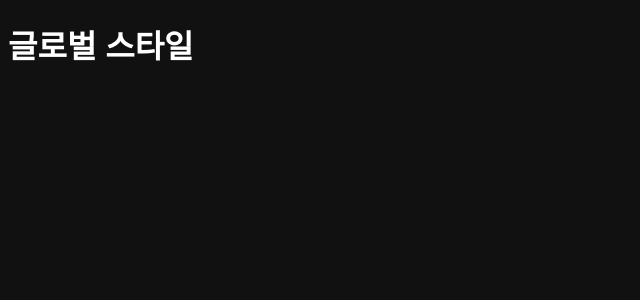
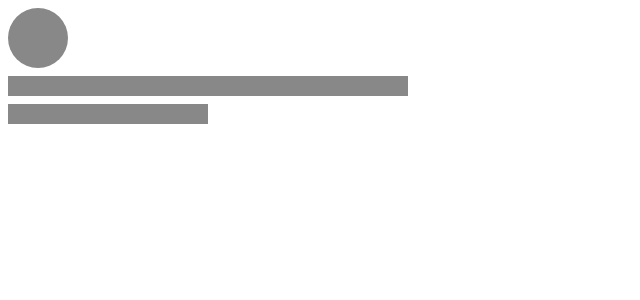
Before and after one commit to BZzzzi/react-study, a React (Vite) app: page / in a window 1280 px wide. Shown: the top 300 px of the page, without its empty margins (0-640 px from the left). Built offline with nearby package versions, Linux system fonts and the light colour scheme.

Commit message:
[Styled Components] 플레이스 홀더 애니메이션 실습

```diff
--- a/src/App.jsx
+++ b/src/App.jsx
@@ -1,19 +1,43 @@
-import { createGlobalStyle } from "styled-components";
+import styled, { keyframes } from "styled-components";
 
-const GlobalStyled = createGlobalStyle`
-  body {
-  background-color: #111111;
-    color: #ffffff;
-  font-family: sans-serif;
-}
+const placeholderGlow = keyframes`
+  50% {
+    opacity: 0.2;
+  }
+`;
 
+export const PlaceholderItem = styled.div`
+  background-color: #888888;
+  height: 20px;
+  margin: 8px 0;
+`;
+
+const Placeholder = styled.div`
+  animation: ${placeholderGlow} 2s ease-in-out infinite;
+`;
+
+const A = styled(PlaceholderItem)`
+  width: 60px;
+  height: 60px;
+  border-radius: 50%;
+`;
+
+const B = styled(PlaceholderItem)`
+  width: 400px;
+`;
+
+const C = styled(PlaceholderItem)`
+  width: 200px;
 `;
 
 function App() {
   return (
     <div>
-      <GlobalStyled />
-      <h1>글로벌 스타일</h1>
+      <Placeholder>
+        <A />
+        <B />
+        <C />
+      </Placeholder>
     </div>
   );
 }
```
